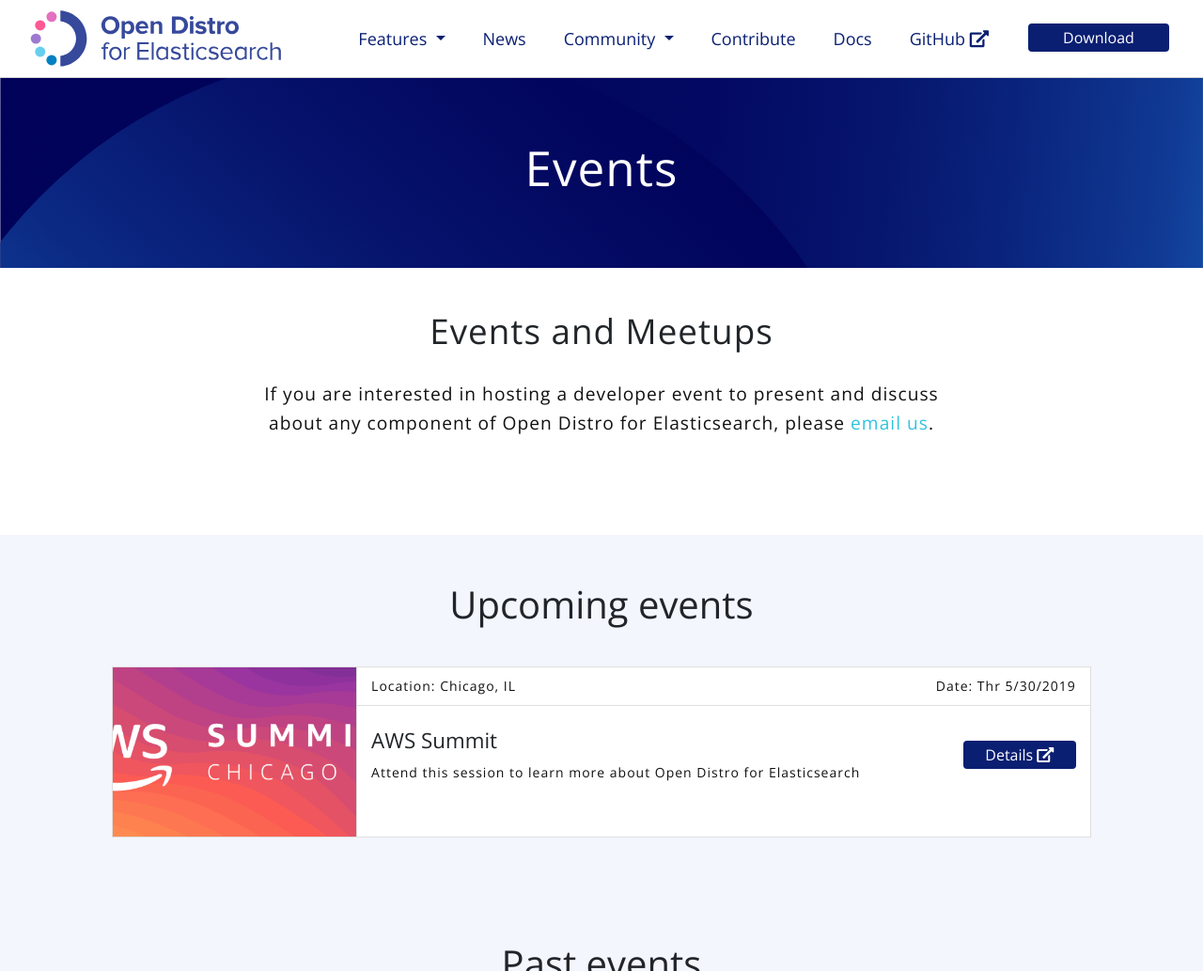
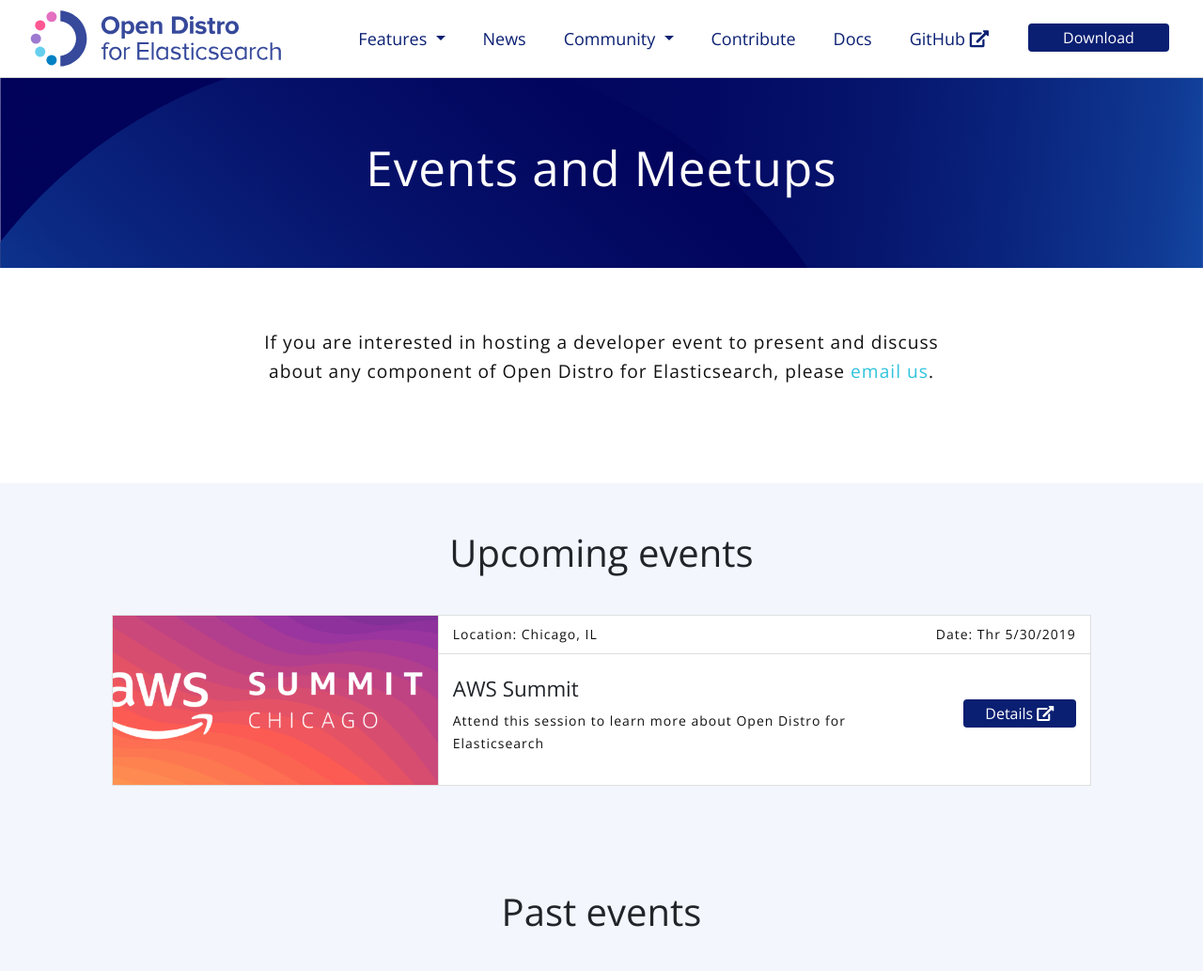
Before and after one commit to opendistro/for-elasticsearch, a Jekyll site: the page built from events.md, in a window 1280 px wide and 1400 px high, cut to the strip 0-1033 px from the top of the window. Shown: the whole strip at 94% size. Built offline with Jekyll 4.4.1, drawn with Linux system fonts in a browser that asks for light colours.

Commit message:
evente image adjusted
css change to adjust event images sizes

```diff
--- a/_data/pages/es/events.yml
+++ b/_data/pages/es/events.yml
@@ -1,8 +1,8 @@
 banner:
-  title: Events
+  title: Events and Meetups
 
 intro:
-  title: Events and Meetups
+  title:
   ext_content:  If you are interested in hosting a developer event to present and discuss about any component of Open Distro for Elasticsearch, please <a href='mailto:opendistroforelasticsearch@amazon.com'>email us</a>.
 
 upcomingEvent:
--- a/_includes/event-list.html
+++ b/_includes/event-list.html
@@ -7,13 +7,13 @@
 
 	      	<div class="eventContainer col-10">
 		      	<div class="row">
-			      	<div class="eventImage col-lg-3 col-md-12 p-0" style="background-image: url('{{item.img}}'); background-size:cover; background-position: center; overflow: hidden;">
+			      	<div class="eventImage col-lg-4 col-md-12 p-0" style="background-image: url('{{item.img}}'); background-size:cover; background-position: center; overflow: hidden;">
 			      		<div>
 			      		<a href="{{item.link}}" target="about:blank" >
 				    	</a>
 				    	</div>
 			      	</div>
-			      	<div class="eventDetails col-lg-9 col-md-12">
+			      	<div class="eventDetails col-lg-8 col-md-12">
 			      		<div class="row">
 				      		<div class="eventMeta col-12">
 				      			<div class="row justify-content-between">
@@ -55,13 +55,13 @@
 
 	      	<div class="eventContainer col-10">
 		      	<div class="row">
-			      	<div class="eventImage col-lg-3 col-md-12 p-0" style="background-image: url('{{item.img}}'); background-size:cover; background-position: center; overflow: hidden;">
+			      	<div class="eventImage col-lg-4 col-md-12 p-0" style="background-image: url('{{item.img}}'); background-size:cover; background-position: center; overflow: hidden;">
 			      		<div>
 			      		<a href="{{item.link}}" target="about:blank" >
 				    	</a>
 				    	</div>
 			      	</div>
-			      	<div class="eventDetails col-lg-9 col-md-12">
+			      	<div class="eventDetails col-lg-8 col-md-12">
 			      		<div class="row">
 				      		<div class="eventMeta col-12">
 				      			<div class="row justify-content-between">
--- a/_sass/bootstrap-4-jekyll/_bootstrap-4-jekyll.scss
+++ b/_sass/bootstrap-4-jekyll/_bootstrap-4-jekyll.scss
@@ -412,7 +412,7 @@
     border-width: 0px 0px 1px 0px;
     border-style:solid;
     border-color: #DFDFDF;
-    height: 150px;
+    height: 120px;
 
   }
 
```
